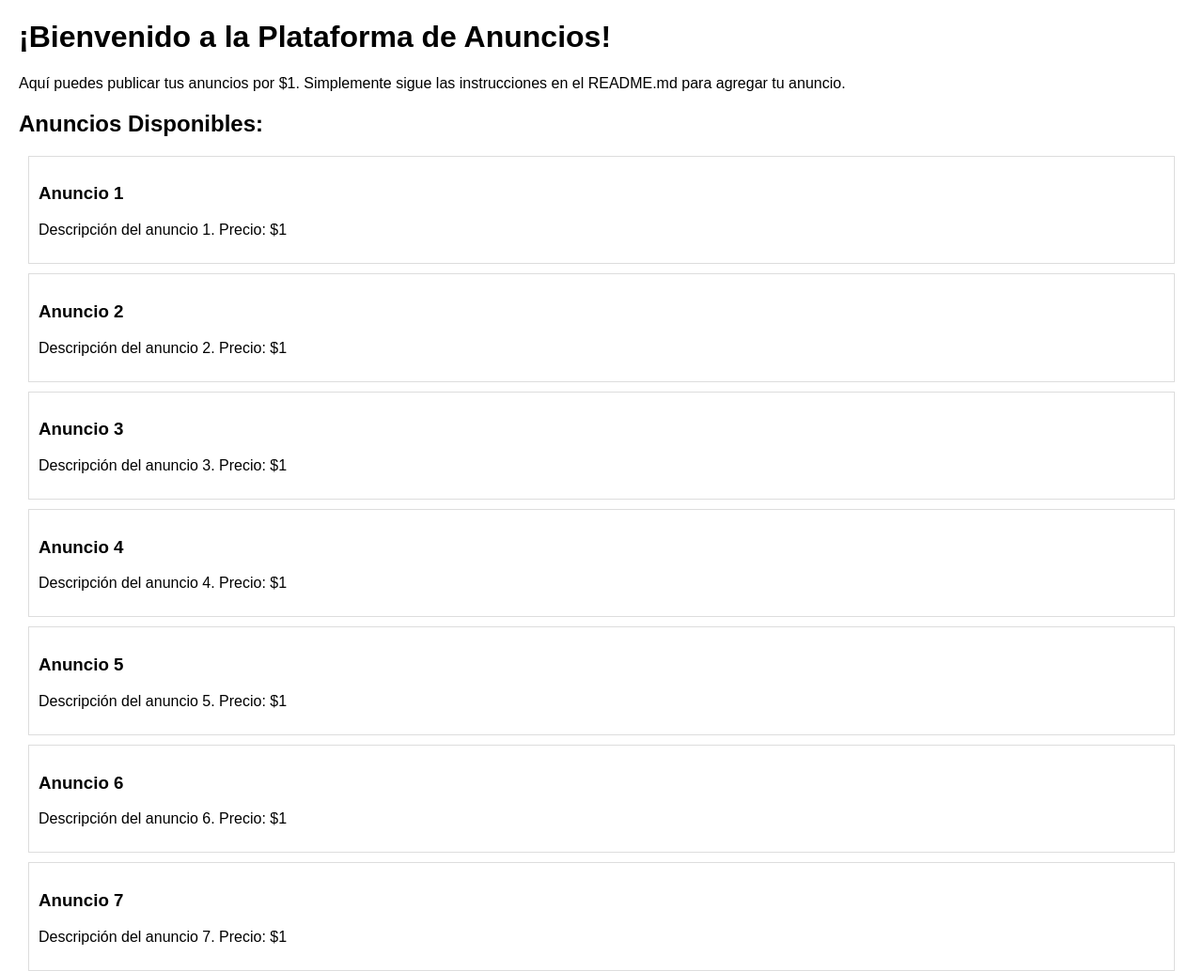
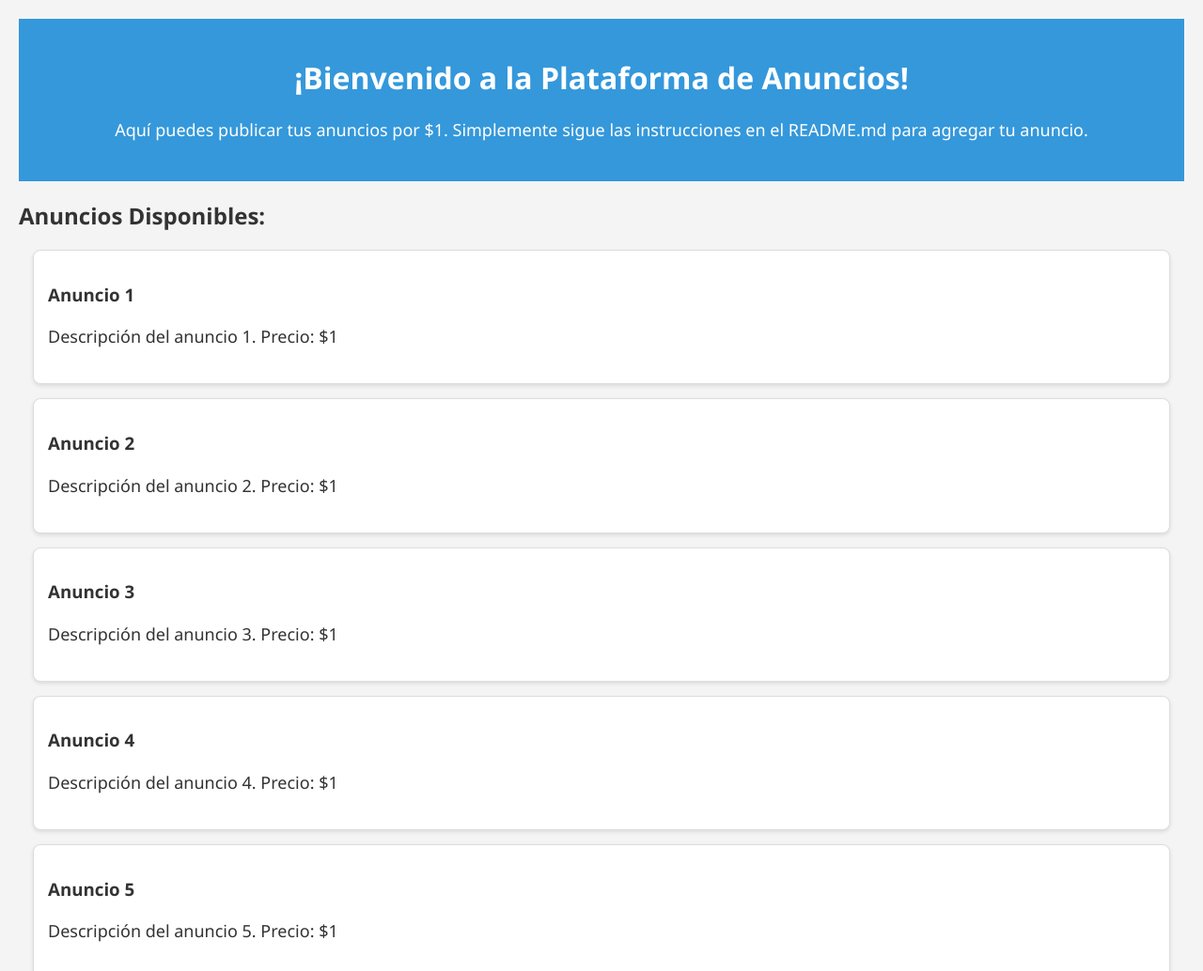
Before and after one commit to FacundoIV/FacundoIV.github.io, a plain HTML site: page index.html in a window 1280 px wide. Shown: the top 1034 px of the page at 94% size. Drawn offline with Linux system fonts and the light colour scheme.

Commit message:
index.html

```diff
--- a/index.html
+++ b/index.html
@@ -6,22 +6,47 @@
     <title>Anuncios</title>
     <style>
         body {
-            font-family: Arial, sans-serif;
+            font-family: 'Segoe UI', Tahoma, Geneva, Verdana, sans-serif;
             margin: 20px;
+            background-color: #f4f4f4;
+            color: #333;
+        }
+
+        header {
+            background-color: #3498db;
+            padding: 20px;
+            text-align: center;
+            color: #fff;
+        }
+
+        h1 {
+            margin-bottom: 20px;
+        }
+
+        p {
+            font-size: 18px;
+            line-height: 1.6;
+            margin-bottom: 20px;
         }
 
         .anuncio {
             border: 1px solid #ddd;
-            padding: 10px;
-            margin: 10px;
+            padding: 15px;
+            margin: 15px;
+            background-color: #fff;
+            border-radius: 8px;
+            box-shadow: 0 2px 4px rgba(0, 0, 0, 0.1);
         }
     </style>
 </head>
 <body>
 
+    <header>
         <h1>¡Bienvenido a la Plataforma de Anuncios!</h1>
+        <p>Aquí puedes publicar tus anuncios por $1. Simplemente sigue las instrucciones en el README.md para agregar tu anuncio.</p>
+    </header>
 
-    <p>Aquí puedes publicar tus anuncios por $1. Simplemente sigue las instrucciones en el README.md para agregar tu anuncio.</p>
+    <main>
 
         <h2>Anuncios Disponibles:</h2>
 
@@ -41,5 +66,7 @@
             }
         </script>
 
+    </main>
+
 </body>
 </html>
```
Lines whose indentation alone changed are shown as unchanged.
